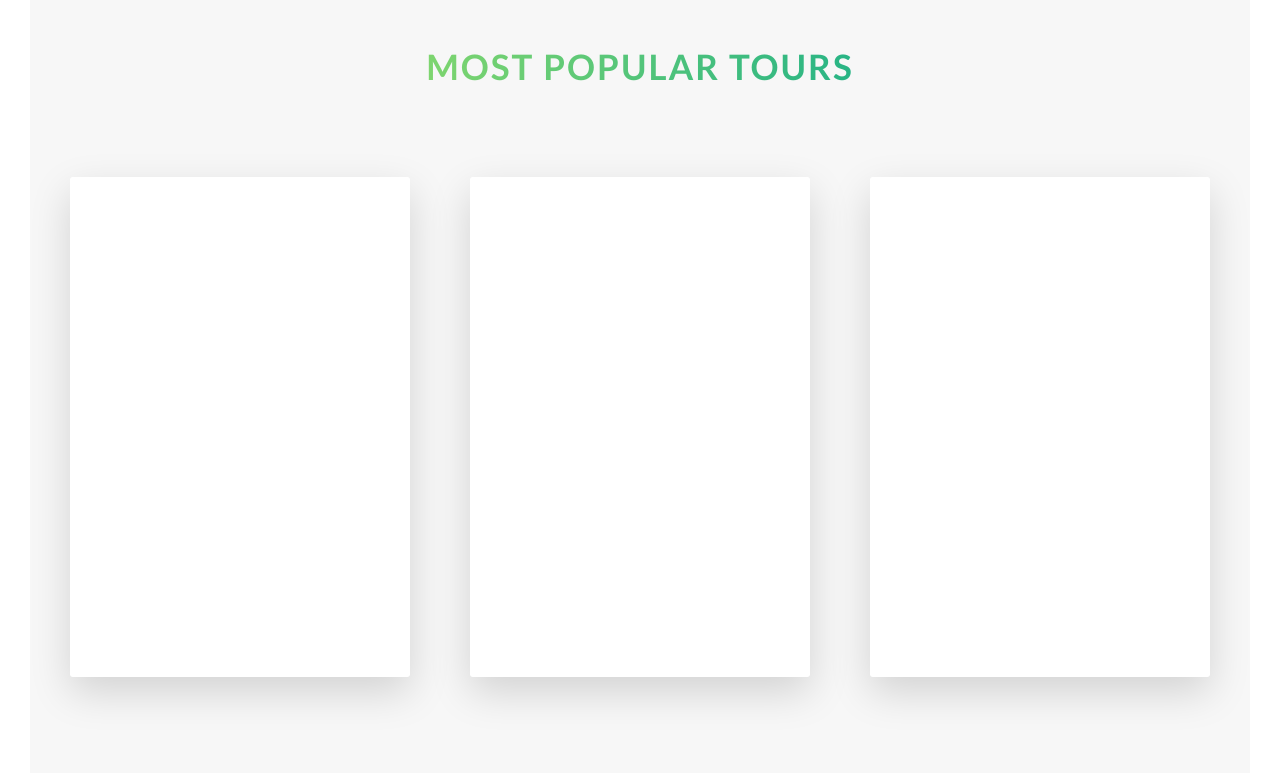
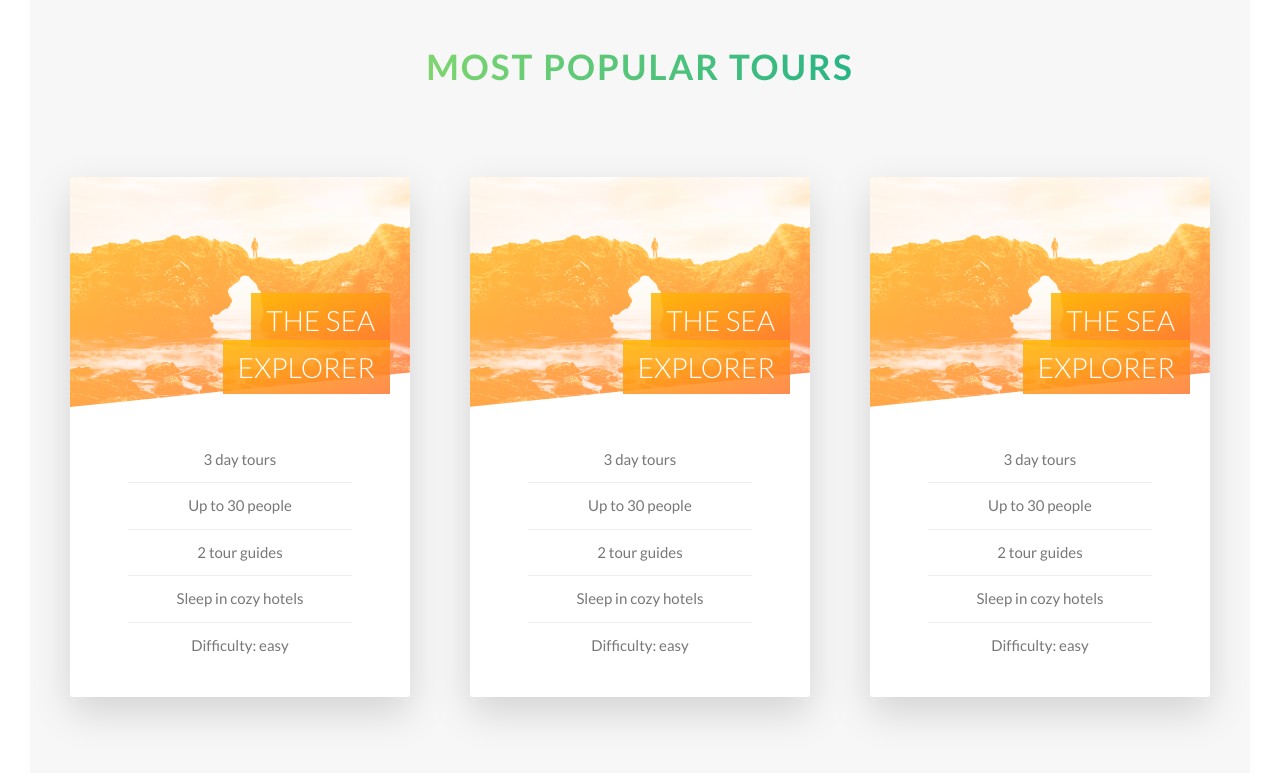
Before and after one commit to Arximiro/Natours, a website: page index.html in a window 1280 px wide. Shown: the part 2300-3073 px from the top of the page. Drawn offline with Linux system fonts and the light colour scheme.

Commit message:
styles added for card fronts

```diff
--- a/index.html
+++ b/index.html
@@ -122,7 +122,6 @@
 
 
     <section class="section-tours">
-
       <div class="u-center-text u-margin-bottom-big">
         <h2 class="heading-secondary">
           Most popular tours
@@ -131,10 +130,25 @@
 
       <div class="row">
 
+
         <div class="col-1-of-3">
           <div class="card">
-            <div class="card__side card__side--front card__side--front-1">
-              Front
+            <div class="card__side card__side--front">
+              <div class="card__picture card__picture--1">
+                &nbsp;
+              </div>
+              <h4 class="card__heading">
+                <span class="card__heading-span card__heading-span--1">The Sea Explorer</span>
+              </h4>
+              <div class="card__details">
+                <ul>
+                  <li>3 day tours</li>
+                  <li>Up to 30 people</li>
+                  <li>2 tour guides</li>
+                  <li>Sleep in cozy hotels</li>
+                  <li>Difficulty: easy</li>
+                </ul>
+              </div>
             </div>
             <div class="card__side card__side--back card__side--back-1">
               Back
@@ -144,10 +158,24 @@
 
         <div class="col-1-of-3">
           <div class="card">
-            <div class="card__side card__side--front card__side--front-2">
-              Front
+            <div class="card__side card__side--front">
+              <div class="card__picture card__picture--1">
+                &nbsp;
+              </div>
+              <h4 class="card__heading">
+                <span class="card__heading-span card__heading-span--1">The Sea Explorer</span>
+              </h4>
+              <div class="card__details">
+                <ul>
+                  <li>3 day tours</li>
+                  <li>Up to 30 people</li>
+                  <li>2 tour guides</li>
+                  <li>Sleep in cozy hotels</li>
+                  <li>Difficulty: easy</li>
+                </ul>
+              </div>
             </div>
-            <div class="card__side card__side--back card__side--back-2">
+            <div class="card__side card__side--back card__side--back-1">
               Back
             </div>
           </div>
@@ -155,17 +183,32 @@
 
         <div class="col-1-of-3">
           <div class="card">
-            <div class="card__side card__side--front card__side--front-3">
-              Front
+            <div class="card__side card__side--front">
+              <div class="card__picture card__picture--1">
+                &nbsp;
+              </div>
+              <h4 class="card__heading">
+                <span class="card__heading-span card__heading-span--1">The Sea Explorer</span>
+              </h4>
+              <div class="card__details">
+                <ul>
+                  <li>3 day tours</li>
+                  <li>Up to 30 people</li>
+                  <li>2 tour guides</li>
+                  <li>Sleep in cozy hotels</li>
+                  <li>Difficulty: easy</li>
+                </ul>
+              </div>
             </div>
-            <div class="card__side card__side--back card__side--back-3">
+            <div class="card__side card__side--back card__side--back-1">
               Back
             </div>
           </div>
         </div>
+      </div>
+
 
       </div>
-
     </section>
 
 
--- a/sass/abstracts/_variables.scss
+++ b/sass/abstracts/_variables.scss
@@ -1,4 +1,4 @@
-// Colors
+// COLORS
 $color-primary: #55c57a;
 $color-primary-light: #7ed56f;
 $color-primary-dark: #28b485;
@@ -10,16 +10,21 @@ $color-tertiary-light: #2998ff;
 $color-tertiary-dark: #5643fa;
 
 $color-grey-light-1: #f7f7f7;
+$color-grey-light-2: #eee;
 
 $color-grey-dark: #777;
+$color-grey-dark-2: #999;
+$color-grey-dark-3: #333;
+
 $color-white: #fff;
 $color-black: #000;
 
 
-// Font Sizes
+// FONT
 $default-font-size: 1.6rem;
 
-// Grid
+
+// GRID
 $grid-width: 114rem;
 $gutter-vertical: 8rem;
 $gutter-horizontal: 6rem;
--- a/sass/components/_card.scss
+++ b/sass/components/_card.scss
@@ -1,13 +1,12 @@
 .card {
+  // FUNCTIONALITY
   perspective: 150rem;
   position: relative;
-  height: 50rem;
+  height: 52rem;
   //-moz-perspective: 150rem;
 
   &__side {
-    color: white;
-    font-size: 2rem;
-    height: 50rem;
+    height: 52rem;
     transition: all .8s ease;
     position: absolute;
     top: 0;
@@ -15,26 +14,16 @@
     width: 100%;
     backface-visibility: hidden;
     border-radius: .3rem;
+    overflow: hidden;
     box-shadow: 0 1.5rem 4rem rgba($color-black, .15);
 
     &--front {
       background-color: $color-white;
-
-      // &-1 {
-
-      // }
-
-      // &-2 {
-
-      // }
-
-      // &-3 {
-
-      // }
     }
 
     &--back {
       transform: rotateY(180deg);
+      background-image: linear-gradient(to right bottom, $color-secondary-light, $color-secondary-dark);
 
       &-1 {
         background-image: linear-gradient(to right bottom, $color-secondary-light, $color-secondary-dark);
@@ -52,10 +41,78 @@
 
 
   &:hover &__side--front {
-    transform: rotateY(180deg);
+    transform: rotateY(-180deg);
   }
 
   &:hover &__side--back {
     transform: rotateY(0deg);
   }
+
+  // FRONT-SIDE STYLING
+  &__picture {
+    background-size: cover;
+    height: 23rem;
+    background-blend-mode: screen;
+    -webkit-clip-path: polygon(0 0, 100% 0, 100% 85%, 0 100%);
+    clip-path: polygon(0 0, 100% 0, 100% 85%, 0 100%);
+
+    &--1 {
+      background-image: linear-gradient(to right bottom, $color-secondary-light, $color-secondary-dark), url(../img/nat-5.jpg);
+
+    }
+
+    // &--2 {
+    //   background-image: url(../img/nat-5.jpg);
+    // }
+
+    // &--3 {
+    //   background-image: url(../img/nat-5.jpg);
+    // }
+  }
+
+  &__heading {
+    font-size: 2.8rem;
+    font-weight: 300;
+    text-transform: uppercase;
+    text-align: right;
+    color: $color-white;
+    position: absolute;
+    top: 12rem;
+    right: 2rem;
+    width: 75%;
+    z-index: 1;
+
+  }
+
+  &__heading-span {
+    padding: 1rem 1.5rem;
+    box-decoration-break: clone;
+    -webkit-box-decoration-break: clone;
+
+    &--1 {
+      background-image: linear-gradient(to right bottom,
+        rgba($color-secondary-light, .85),
+        rgba($color-secondary-dark, .85));
+    }
+  }
+
+  &__details {
+    padding: 3rem;
+
+    ul {
+      list-style: none;
+      width: 80%;
+      margin: 0 auto;
+
+      li {
+        text-align: center;
+        font-size: 1.5rem;
+        padding: 1rem;
+
+        &:not(:last-child) {
+          border-bottom: .1rem solid $color-grey-light-2;
+        }
+      }
+    }
+  }
 }
--- a/sass/components/_feature-box.scss
+++ b/sass/components/_feature-box.scss
@@ -13,11 +13,8 @@
     display: inline-block;
     background-image: linear-gradient(to right, $color-primary-light, $color-primary-dark);
     -webkit-background-clip: text;
+    background-clip: text;
     color: transparent;
-  }
-
-  &__text {
-
   }
 
   &:hover {
--- a/sass/layout/_header.scss
+++ b/sass/layout/_header.scss
@@ -9,6 +9,7 @@
   background-position: top;
   position: relative;
 
+  -webkit-clip-path: polygon(0 0, 100% 0, 100% 75vh, 0 100%);
   clip-path: polygon(0 0, 100% 0, 100% 75vh, 0 100%);
   /* clip-path allows you to create a custom polygon. Setting the X and Y axis of any number of defined points.
   Point one is the reference point. It's location is relative to the container with 0%, 0% being the top left corner.
```
Also changed, not shown: css/style.css.
